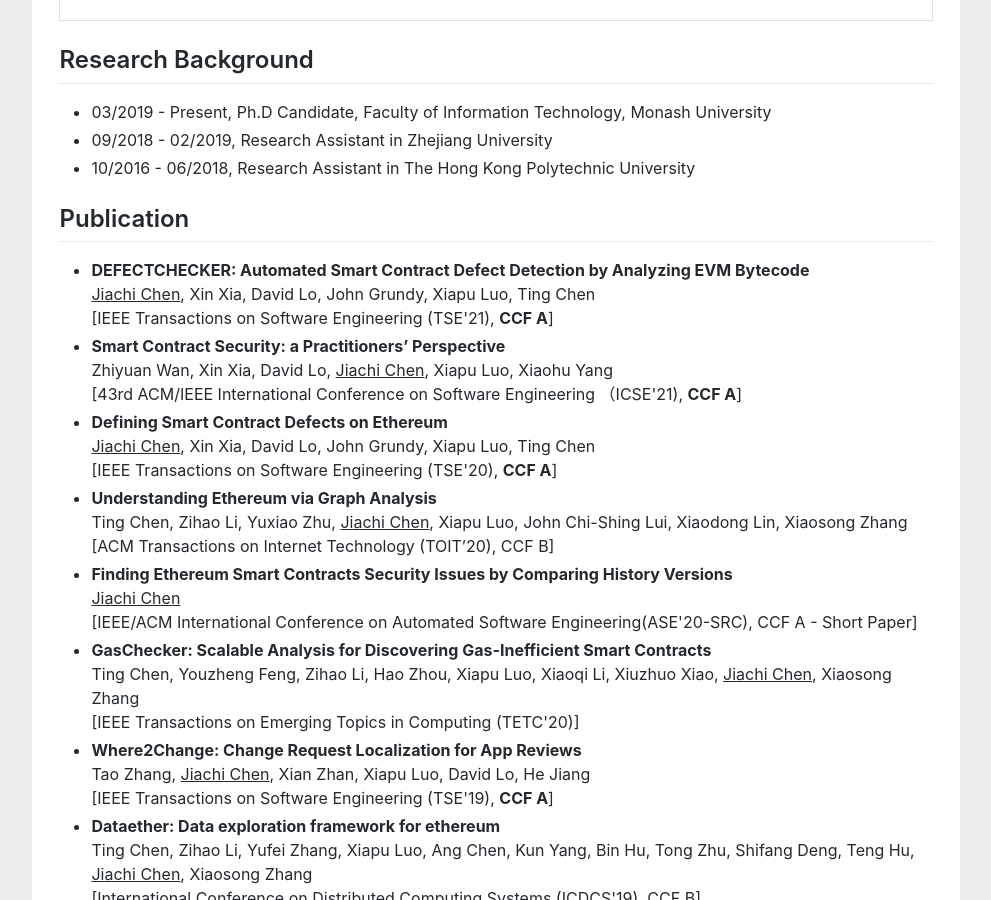
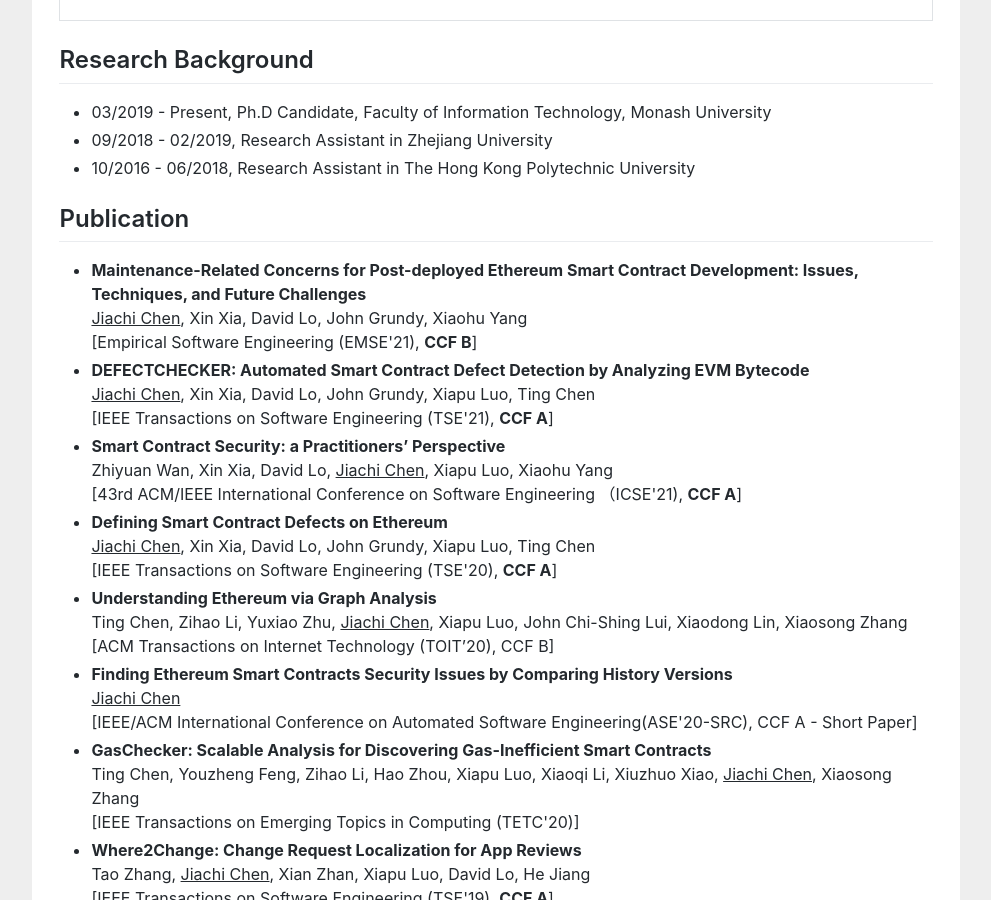
Before and after one commit to huangyuan-hy/huangyuan-hy.github.io, a Jekyll site: the page index.html, which Jekyll copies as it is, in a window 1280 px wide and 900 px high, scrolled down 535 px. Shown: the whole window, without its empty margins (144-1135 px from the left). Built offline with Jekyll 4.4.1, drawn with Linux system fonts in a browser that asks for light colours.

Commit message:
Update index.html

```diff
--- a/index.html
+++ b/index.html
@@ -81,6 +81,12 @@ gtag('config', 'UA-158965281-1');
 
 				<h2>Publication</h2>
 				<ul>
+					<li>
+						<b>Maintenance-Related Concerns for Post-deployed Ethereum Smart Contract Development: Issues, Techniques, and Future Challenges </b> <br>
+						<u>Jiachi Chen</u>, Xin Xia, David Lo, John Grundy, Xiaohu Yang<br>
+						[Empirical Software Engineering (EMSE'21), <b>CCF B</b>]
+					</li>
+
 					<li>
 						<b>DEFECTCHECKER: Automated Smart Contract Defect Detection by Analyzing EVM Bytecode </b> <br>
 						<u>Jiachi Chen</u>, Xin Xia, David Lo, John Grundy, Xiapu Luo, Ting Chen<br>
```
